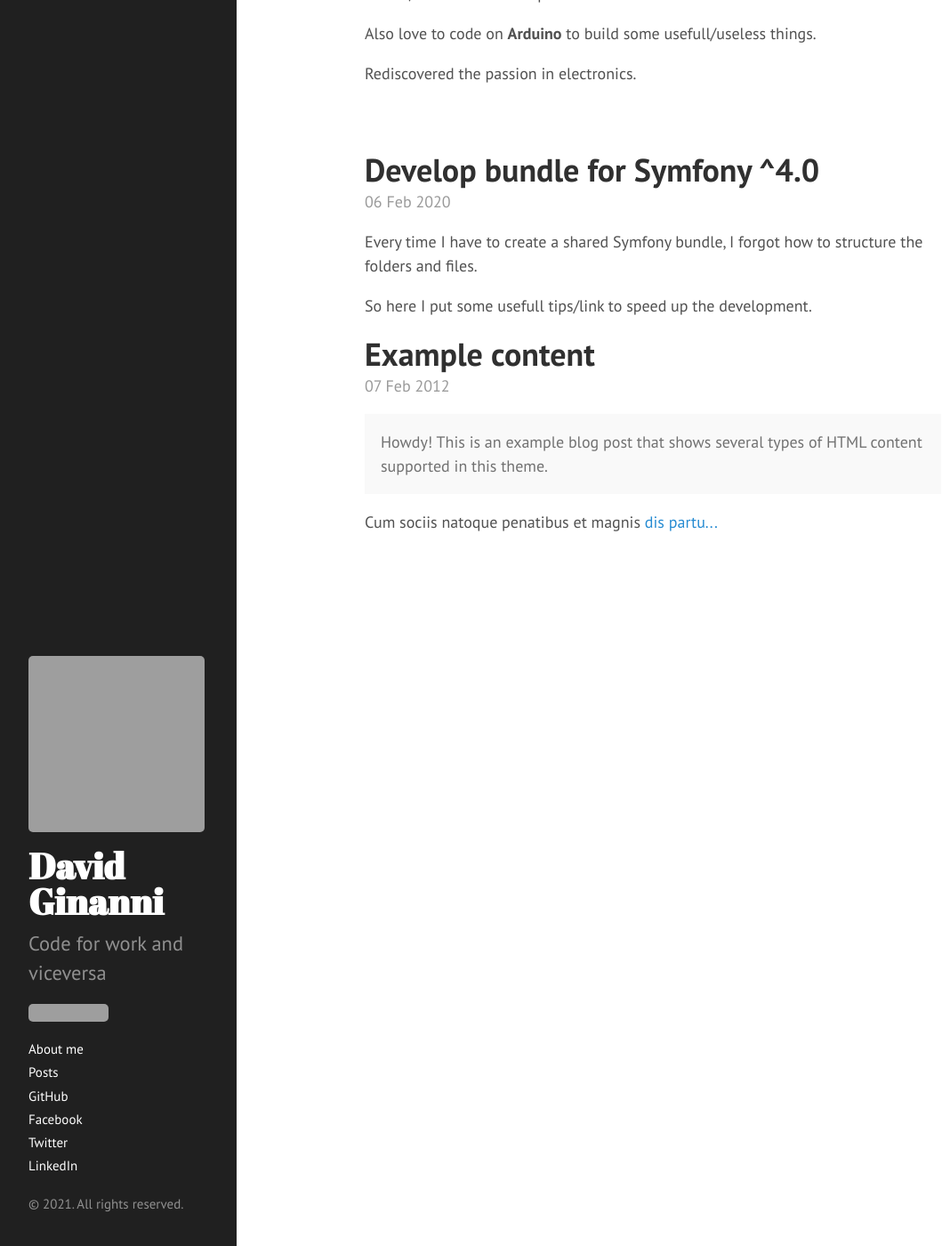
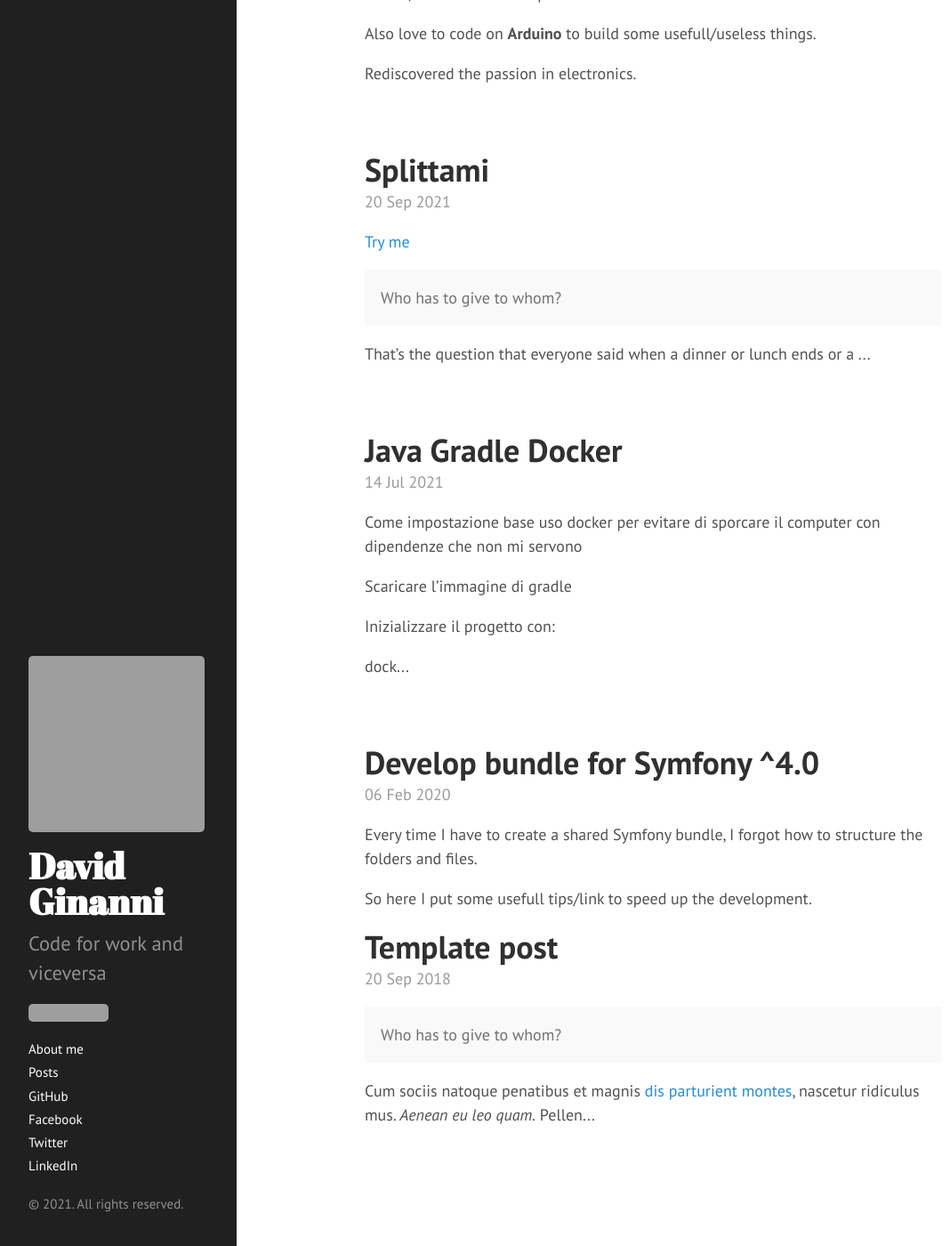
Before and after one commit to GGGGino/ggggino.github.io, a Jekyll site: the page built from index.html, in a window 1280 px wide and 1400 px high, scrolled down 408 px. Shown: the whole window at 89% size, without its empty margins (4-1072 px from the left). Built offline with Jekyll 4.4.1, drawn with Linux system fonts in a browser that asks for light colours; grey boxes are pictures that could not be loaded.

Commit message:
added splittami presentation

```diff
--- a/_posts/2012-02-07-example-content.md
+++ b/_posts/2018-09-20-template.md
@@ -1,11 +1,10 @@
 ---
 layout: post
-title: Example content
+title: Template post
 ---
 
-
 <div class="message">
-  Howdy! This is an example blog post that shows several types of HTML content supported in this theme.
+  Who has to give to whom?
 </div>
 
 Cum sociis natoque penatibus et magnis <a href="#">dis parturient montes</a>, nascetur ridiculus mus. *Aenean eu leo quam.* Pellentesque ornare sem lacinia quam venenatis vestibulum. Sed posuere consectetur est at lobortis. Cras mattis consectetur purus sit amet fermentum.
--- /dev/null
+++ b/_posts/2021-07-14-java-gradle-docker.md
@@ -0,0 +1,16 @@
+Come impostazione base uso docker per evitare di sporcare il computer con dipendenze che non mi servono
+
+Scaricare l'immagine di gradle
+
+Inizializzare il progetto con:
+
+docker run --rm -it -u gradle -v "$PWD":/home/gradle/project -w /home/gradle/project gradle gradle init
+
+Il *-it* è importante perchè permette di poter avere una bas interattiva, senza questo non ti fa scegliere opzioni e quindi non inizializza niente.
+
+
+Per runnare il progetto usare :
+docker run --rm -u gradle -v "$PWD":/home/gradle/project -w /home/gradle/project gradle gradle run
+invece di
+docker run --rm -u gradle -v "$PWD":/home/gradle/project -w /home/gradle/project gradle ./gradlew run
+Altrimenti scarica tutti i pacchetti e ci vuole tanto
--- /dev/null
+++ b/_posts/2021-09-20-splittami.md
@@ -0,0 +1,32 @@
+---
+layout: post
+title: Splittami
+---
+
+<a href="https://ggggino.github.io/splittami">Try me</a>
+
+<div class="message">
+  Who has to give to whom?
+</div>
+
+That's the question that everyone said when a dinner or lunch ends or a friend trip is over.
+
+And I said that every time too, so I decided to search an app that allow me to split the amount quickly.
+
+After some research I found some nice app, but some need registration, some needs download from the store, some needs that a manger fill the configuration of every user.
+
+So at the end I concluded that it would be nice to start build my own version.
+
+### First analisys
+
+The main qualities that the app should have, were **fast usage** and **parallel job**
+
+> **Fast usage** because I want that the users will land directly on the page of the calculation/admin.
+
+> **Parallel job** because I don't want that only one user will fill the data of every single person in the room.
+
+To resolve the first problem I thought that to be fast to use/find, this app shouldn't be downloadble from any kind of store and it shouldn't have any type of registration/login neither.
+
+Since there was no login, I had to find a way to allow users to set their own configurations and send them to other users for calculation.
+
+I was thinking about the various ways of being able to pass data from one device to another and then I opted to generate a qrcode with the object created hashed in md5.
```
